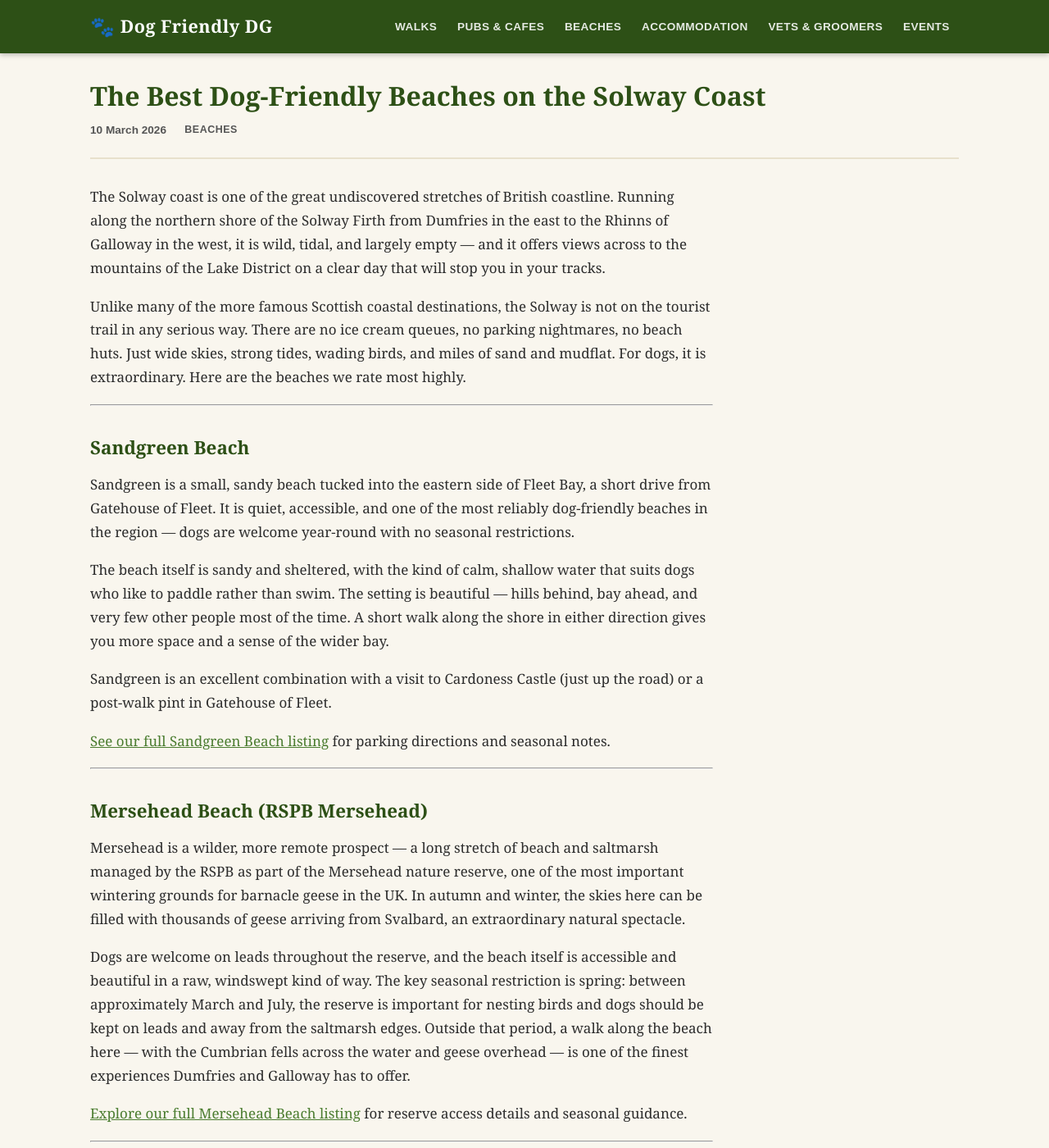
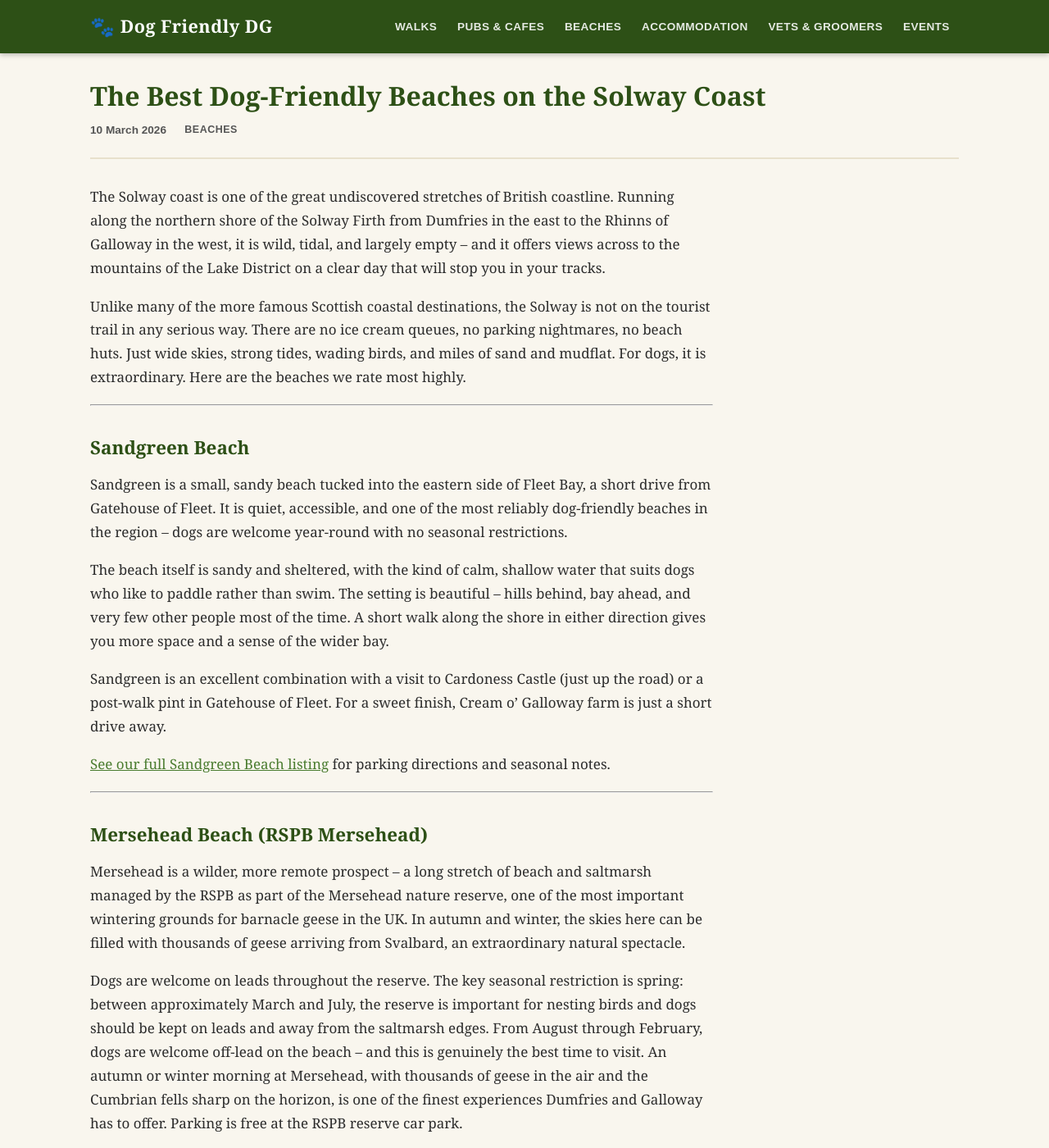
Before and after one commit to outrunthewolf/dogfriendlydg, a Jekyll site: the page built from _posts/2026-03-10-dog-friendly-beaches-solway-coast.md, in a window 1280 px wide and 1400 px high. Shown: the whole window at 82% size. Built offline with Jekyll 4.4.1, drawn with Linux system fonts in a browser that asks for light colours; some of the changed text lies outside the part shown.

Commit message:
SEO: Merge unique content into keeper Solway Coast post (keyword cannibalization fix)

```diff
--- a/_posts/2026-03-10-dog-friendly-beaches-solway-coast.md
+++ b/_posts/2026-03-10-dog-friendly-beaches-solway-coast.md
@@ -4,10 +4,10 @@
 date: 2026-03-10
 categories: [beaches]
 tags: [dog friendly beaches, solway coast, dumfries and galloway, beaches, dogs]
-excerpt: "Miles of unspoilt Solway coast await — here are the best dog-friendly beaches in Dumfries and Galloway, with seasonal tips."
+excerpt: "Miles of unspoilt Solway coast await -- here are the best dog-friendly beaches in Dumfries and Galloway, with seasonal tips."
 ---
 
-The Solway coast is one of the great undiscovered stretches of British coastline. Running along the northern shore of the Solway Firth from Dumfries in the east to the Rhinns of Galloway in the west, it is wild, tidal, and largely empty — and it offers views across to the mountains of the Lake District on a clear day that will stop you in your tracks.
+The Solway coast is one of the great undiscovered stretches of British coastline. Running along the northern shore of the Solway Firth from Dumfries in the east to the Rhinns of Galloway in the west, it is wild, tidal, and largely empty -- and it offers views across to the mountains of the Lake District on a clear day that will stop you in your tracks.
 
 Unlike many of the more famous Scottish coastal destinations, the Solway is not on the tourist trail in any serious way. There are no ice cream queues, no parking nightmares, no beach huts. Just wide skies, strong tides, wading birds, and miles of sand and mudflat. For dogs, it is extraordinary. Here are the beaches we rate most highly.
 
@@ -15,11 +15,11 @@
 
 ## Sandgreen Beach
 
-Sandgreen is a small, sandy beach tucked into the eastern side of Fleet Bay, a short drive from Gatehouse of Fleet. It is quiet, accessible, and one of the most reliably dog-friendly beaches in the region — dogs are welcome year-round with no seasonal restrictions.
+Sandgreen is a small, sandy beach tucked into the eastern side of Fleet Bay, a short drive from Gatehouse of Fleet. It is quiet, accessible, and one of the most reliably dog-friendly beaches in the region -- dogs are welcome year-round with no seasonal restrictions.
 
-The beach itself is sandy and sheltered, with the kind of calm, shallow water that suits dogs who like to paddle rather than swim. The setting is beautiful — hills behind, bay ahead, and very few other people most of the time. A short walk along the shore in either direction gives you more space and a sense of the wider bay.
+The beach itself is sandy and sheltered, with the kind of calm, shallow water that suits dogs who like to paddle rather than swim. The setting is beautiful -- hills behind, bay ahead, and very few other people most of the time. A short walk along the shore in either direction gives you more space and a sense of the wider bay.
 
-Sandgreen is an excellent combination with a visit to Cardoness Castle (just up the road) or a post-walk pint in Gatehouse of Fleet.
+Sandgreen is an excellent combination with a visit to Cardoness Castle (just up the road) or a post-walk pint in Gatehouse of Fleet. For a sweet finish, Cream o' Galloway farm is just a short drive away.
 
 [See our full Sandgreen Beach listing](/listings/sandgreen-beach) for parking directions and seasonal notes.
 
@@ -27,9 +27,9 @@
 
 ## Mersehead Beach (RSPB Mersehead)
 
-Mersehead is a wilder, more remote prospect — a long stretch of beach and saltmarsh managed by the RSPB as part of the Mersehead nature reserve, one of the most important wintering grounds for barnacle geese in the UK. In autumn and winter, the skies here can be filled with thousands of geese arriving from Svalbard, an extraordinary natural spectacle.
+Mersehead is a wilder, more remote prospect -- a long stretch of beach and saltmarsh managed by the RSPB as part of the Mersehead nature reserve, one of the most important wintering grounds for barnacle geese in the UK. In autumn and winter, the skies here can be filled with thousands of geese arriving from Svalbard, an extraordinary natural spectacle.
 
-Dogs are welcome on leads throughout the reserve, and the beach itself is accessible and beautiful in a raw, windswept kind of way. The key seasonal restriction is spring: between approximately March and July, the reserve is important for nesting birds and dogs should be kept on leads and away from the saltmarsh edges. Outside that period, a walk along the beach here — with the Cumbrian fells across the water and geese overhead — is one of the finest experiences Dumfries and Galloway has to offer.
+Dogs are welcome on leads throughout the reserve. The key seasonal restriction is spring: between approximately March and July, the reserve is important for nesting birds and dogs should be kept on leads and away from the saltmarsh edges. From August through February, dogs are welcome off-lead on the beach -- and this is genuinely the best time to visit. An autumn or winter morning at Mersehead, with thousands of geese in the air and the Cumbrian fells sharp on the horizon, is one of the finest experiences Dumfries and Galloway has to offer. Parking is free at the RSPB reserve car park.
 
 [Explore our full Mersehead Beach listing](/listings/mersehead-beach) for reserve access details and seasonal guidance.
 
@@ -37,9 +37,9 @@
 
 ## Rockcliffe and Rough Island
 
-Rockcliffe is one of the prettiest villages on the Solway coast — a National Trust for Scotland village sitting above a small beach and estuary with views across to the Urr Water. The beach itself is small but lovely, and the village is genuinely dog-friendly with easy access to the shore.
+Rockcliffe is one of the prettiest villages on the Solway coast -- a National Trust for Scotland village sitting above a small beach and estuary with views across to the Urr Water. The beach itself is small but lovely, and the village is genuinely dog-friendly with easy access to the shore.
 
-Just offshore sits Rough Island, a small NTS-owned island accessible on foot at low tide. It is a wonderful short adventure for dogs — the crossing is only possible for a couple of hours either side of low tide, so check times carefully. **Seasonal restriction:** Rough Island is a bird sanctuary and dogs must be kept off the island entirely during nesting season (May and June).
+Just offshore sits Rough Island, a small NTS-owned island accessible on foot at low tide. It is a wonderful short adventure for dogs -- the crossing is only possible for a couple of hours either side of low tide, so check times carefully. **Seasonal restriction:** Rough Island is a bird sanctuary and dogs must be kept off the island entirely during nesting season (May and June).
 
 The estuary walking around Rockcliffe and neighbouring Kippford is some of the best in Dumfries and Galloway, and the combination of village beach, island crossing, and estuary path makes for a genuinely memorable dog walk.
 
@@ -55,18 +55,24 @@
 
 ## Powfoot Beach
 
-Powfoot is one of Dumfries and Galloway's quieter secrets — a long, flat, sandy beach near Annan in the eastern end of the region, popular with locals but barely known to visitors. Dogs are welcome year-round with no restrictions, and the wide, flat sands make it ideal for a long run.
+Powfoot is one of Dumfries and Galloway's quieter secrets -- a long, flat, sandy beach near Annan in the eastern end of the region, popular with locals but barely known to visitors. Dogs are welcome year-round with no restrictions, and the wide, flat sands make it ideal for a long run.
 
 The beach is accessible from a small car park in the village of Powfoot, and the walk along the shore can be extended for several miles in either direction. On a clear day the views to the Cumbrian hills are outstanding.
 
 ---
 
-## Seasonal Restrictions and Tidal Safety
+## Seasonal Restrictions and Tips for a Great Beach Day
 
-**Seasonal restrictions:** Unlike many English beaches, Dumfries and Galloway's beaches have relatively few formal seasonal dog restrictions. The key exceptions are nature reserves like Mersehead (lead rules in spring) and Rough Island (no dogs May–June). Always check local signage on arrival.
+**Seasonal restrictions:** Unlike many English beaches, Dumfries and Galloway's beaches have relatively few formal seasonal dog restrictions. The key exceptions are nature reserves like Mersehead (lead rules in spring) and Rough Island (no dogs May-June). Always check local signage on arrival.
 
-**Tidal safety on the Solway:** This is important. The Solway Firth is famous for its fast-moving tides — one of the fastest in Europe. Tidal flats that look solid and walkable can be covered by water with remarkable speed. Never walk out onto tidal mudflats or sandflats without checking tide times first, and always be aware of your return route. Keep dogs close in tidal areas. This is not a reason to avoid the coast — just a reason to be informed and sensible.
+**Tidal safety on the Solway:** This is important. The Solway Firth is famous for its fast-moving tides -- one of the fastest in Europe. Tidal flats that look solid and walkable can be covered by water with remarkable speed. Never walk out onto tidal mudflats or sandflats without checking tide times first, and always be aware of your return route. Keep dogs close in tidal areas. This is not a reason to avoid the coast -- just a reason to be informed and sensible.
+
+**Fresh water:** Always bring plenty for your dog. Salt water is not good for dogs to drink in quantity.
+
+**Mud:** Solway beaches can have significant mudflat areas at low tide. Some dogs absolutely love this; be prepared for a muddy dog and a muddy car.
+
+**Birdlife:** Please respect seasonal restrictions where they exist. Ground-nesting birds are vulnerable to disturbance from even well-intentioned dogs.
 
 ---
 
-What is your favourite Solway beach for dogs? [Let us know](/contact) — we are always looking to expand the guide with local recommendations.
+What is your favourite Solway beach for dogs? [Let us know](/contact) -- we are always looking to expand the guide with local recommendations.
```
